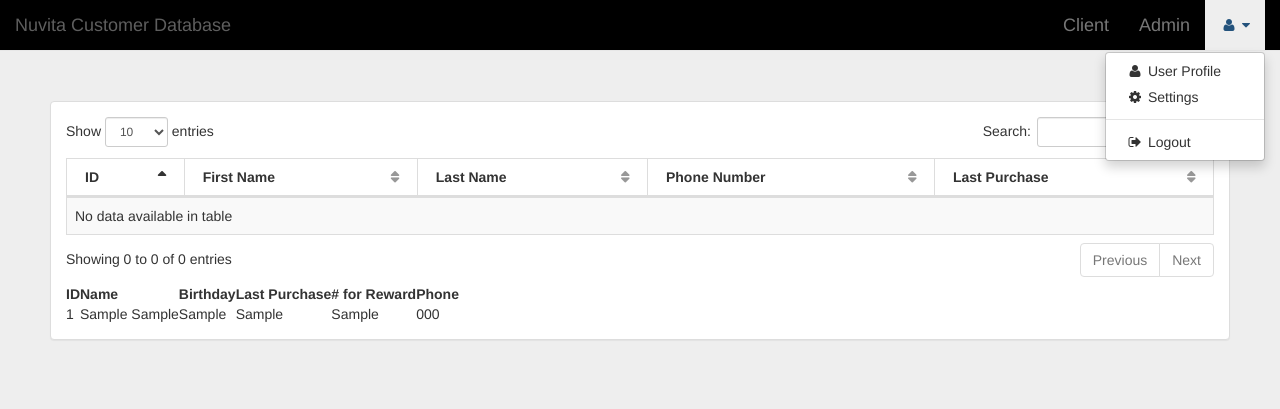
After one commit to gizboslice/chai_masala, a PHP site: page /tables in a window 1280 px wide, after a click that opens the changed part. The commit adds this page. Shown: the top 409 px of the page. Run offline with PHP 8.4, Linux system fonts and the light colour scheme; tables that the repository leaves empty or names only in its code hold one stand-in row (values such as "Sample post"); some libraries are stand-ins or nearby versions.

Commit message:
move mariebs files in, fixed new index

```diff
--- a/pages/tables.php
+++ b/pages/tables.php
@@ -1,6 +1,5 @@
-<!DOCTYPE html>
+
 <html lang="en">
-
 <head>
 
     <meta charset="utf-8">
--- /dev/null
+++ b/tables.php
@@ -0,0 +1,177 @@
+<!DOCTYPE html>
+<html lang="en">
+
+<head>
+
+    <meta charset="utf-8">
+    <meta http-equiv="X-UA-Compatible" content="IE=edge">
+    <meta name="viewport" content="width=device-width, initial-scale=1">
+    <meta name="description" content="">
+    <meta name="author" content="">
+
+    <title>Nuvita</title>
+
+    <!-- Bootstrap Core CSS -->
+    <link href="../vendor/bootstrap/css/bootstrap.min.css" rel="stylesheet">
+
+    <!-- MetisMenu CSS -->
+    <link href="../vendor/metisMenu/metisMenu.min.css" rel="stylesheet">
+
+    <!-- DataTables CSS -->
+    <link href="../vendor/datatables-plugins/dataTables.bootstrap.css" rel="stylesheet">
+
+    <!-- DataTables Responsive CSS -->
+    <link href="../vendor/datatables-responsive/dataTables.responsive.css" rel="stylesheet">
+
+    <!-- Custom CSS -->
+    <link href="../dist/css/sb-admin-2.css" rel="stylesheet">
+
+    <!-- Custom Fonts -->
+    <link href="../vendor/font-awesome/css/font-awesome.min.css" rel="stylesheet" type="text/css">
+
+    <!-- HTML5 Shim and Respond.js IE8 support of HTML5 elements and media queries -->
+    <!-- WARNING: Respond.js doesn't work if you view the page via file:// -->
+    <!--[if lt IE 9]>
+        <script src="https://oss.maxcdn.com/libs/html5shiv/3.7.0/html5shiv.js"></script>
+        <script src="https://oss.maxcdn.com/libs/respond.js/1.4.2/respond.min.js"></script>
+    <![endif]-->
+
+</head>
+
+<body>
+
+    <div id="wrapper">
+
+        <!-- Navigation -->
+        <nav class="navbar navbar-default navbar-static-top" role="navigation" style="margin-bottom: 0; background-color:black">
+            <div class="navbar-header">
+                <button type="button" class="navbar-toggle" data-toggle="collapse" data-target=".navbar-collapse">
+                    <span class="sr-only">Toggle navigation</span>
+                    <span class="icon-bar"></span>
+                    <span class="icon-bar"></span>
+                    <span class="icon-bar"></span>
+                </button>
+                <a class="navbar-brand" href="tables.html">Nuvita Customer Database</a>
+            </div>
+            <!-- /.navbar-header -->
+
+            <ul class="nav navbar-top-links navbar-right">
+                <a class="navbar-brand" href="index.html">Client</a>
+                <a class="navbar-brand" href="tables.html">Admin</a>
+                <li class="dropdown">
+                    <a class="dropdown-toggle" data-toggle="dropdown" href="#">
+                        <i class="fa fa-user fa-fw"></i> <i class="fa fa-caret-down"></i>
+                    </a>
+                    <ul class="dropdown-menu dropdown-user">
+                        <li><a href="#"><i class="fa fa-user fa-fw"></i> User Profile</a>
+                        </li>
+                        <li><a href="#"><i class="fa fa-gear fa-fw"></i> Settings</a>
+                        </li>
+                        <li class="divider"></li>
+                        <li><a href="login.html"><i class="fa fa-sign-out fa-fw"></i> Logout</a>
+                        </li>
+                    </ul>
+                    <!-- /.dropdown-user -->
+                </li>
+                <!-- /.dropdown -->
+            </ul>
+            <!-- /.navbar-top-links -->
+        </nav>
+
+        <div class="padding">
+            <!-- /.row -->
+            <div class="row">
+                <div class="col-lg-12">
+                    <div class="panel panel-default">
+                        <!-- /.panel-heading -->
+                        <div class="panel-body">
+                            <table width="100%" class="table table-striped table-bordered table-hover" id="dataTables-example">
+                                <thead>
+                                    <tr>
+                                        <th>ID</th>
+                                        <th>First Name</th>
+                                        <th>Last Name</th>
+                                        <th>Phone Number</th>
+                                        <th>Last Purchase</th>
+                                    </tr>
+                                </thead>
+
+<?php
+
+    $servername = "localhost";
+    $username = "root";
+    $password = "Holiday1111";
+    $dbname = "nuvita_customer_rewards";
+
+    // Create connection
+    $conn = new mysqli($servername, $username, $password, $dbname);
+    // Check connection
+    if ($conn->connect_error) {
+        die("Connection failed: " . $conn->connect_error);
+    }
+
+    $sql = "SELECT user_id, first, last, birthday, last_purchase, purchases_until_reward, phone_number FROM nuvita_customer_rewards";
+    $result = $conn->query($sql);
+
+    if ($result->num_rows > 0) {
+        echo "<table><tr><th>ID</th><th>Name</th><th>Birthday</th><th>Last Purchase</th><th># for Reward</th><th>Phone</th></tr>";
+        // output data of each row
+        while($row = $result->fetch_assoc()) {
+            echo "<tr><td>" . $row["user_id"]. "</td><td>" . $row["first"]. " " . $row["last"]. "</td><td>" . $row["birthday"]. "</td><td>" . $row["last_purchase"]. "</td><td>" . $row["purchases_until_reward"]. "</td><td>" . $row["phone_number"]. "</td></tr>";
+        }
+        echo "</table>";
+    } else {
+        echo "0 results";
+    }
+
+    $conn->close();
+
+
+    ?>
+                                </tbody>
+                            </table>
+                            <!-- /.table-responsive -->
+                        </div>
+                        <!-- /.panel-body -->
+                    </div>
+                    <!-- /.panel -->
+                </div>
+                <!-- /.col-lg-12 -->
+            </div>
+            <!-- /.row -->
+        </div>
+        </div>
+        <!-- /#page-wrapper -->
+
+    </div>
+    <!-- /#wrapper -->
+
+    <!-- jQuery -->
+    <script src="../vendor/jquery/jquery.min.js"></script>
+
+    <!-- Bootstrap Core JavaScript -->
+    <script src="../vendor/bootstrap/js/bootstrap.min.js"></script>
+
+    <!-- Metis Menu Plugin JavaScript -->
+    <script src="../vendor/metisMenu/metisMenu.min.js"></script>
+
+    <!-- DataTables JavaScript -->
+    <script src="../vendor/datatables/js/jquery.dataTables.min.js"></script>
+    <script src="../vendor/datatables-plugins/dataTables.bootstrap.min.js"></script>
+    <script src="../vendor/datatables-responsive/dataTables.responsive.js"></script>
+
+    <!-- Custom Theme JavaScript -->
+    <script src="../dist/js/sb-admin-2.js"></script>
+
+    <!-- Page-Level Demo Scripts - Tables - Use for reference -->
+    <script>
+    $(document).ready(function() {
+        $('#dataTables-example').DataTable({
+            responsive: true
+        });
+    });
+    </script>
+
+</body>
+
+</html>
```
Also changed, not shown: index.html (added, +124 -0 lines), insert.php (added, +20 -0 lines).
